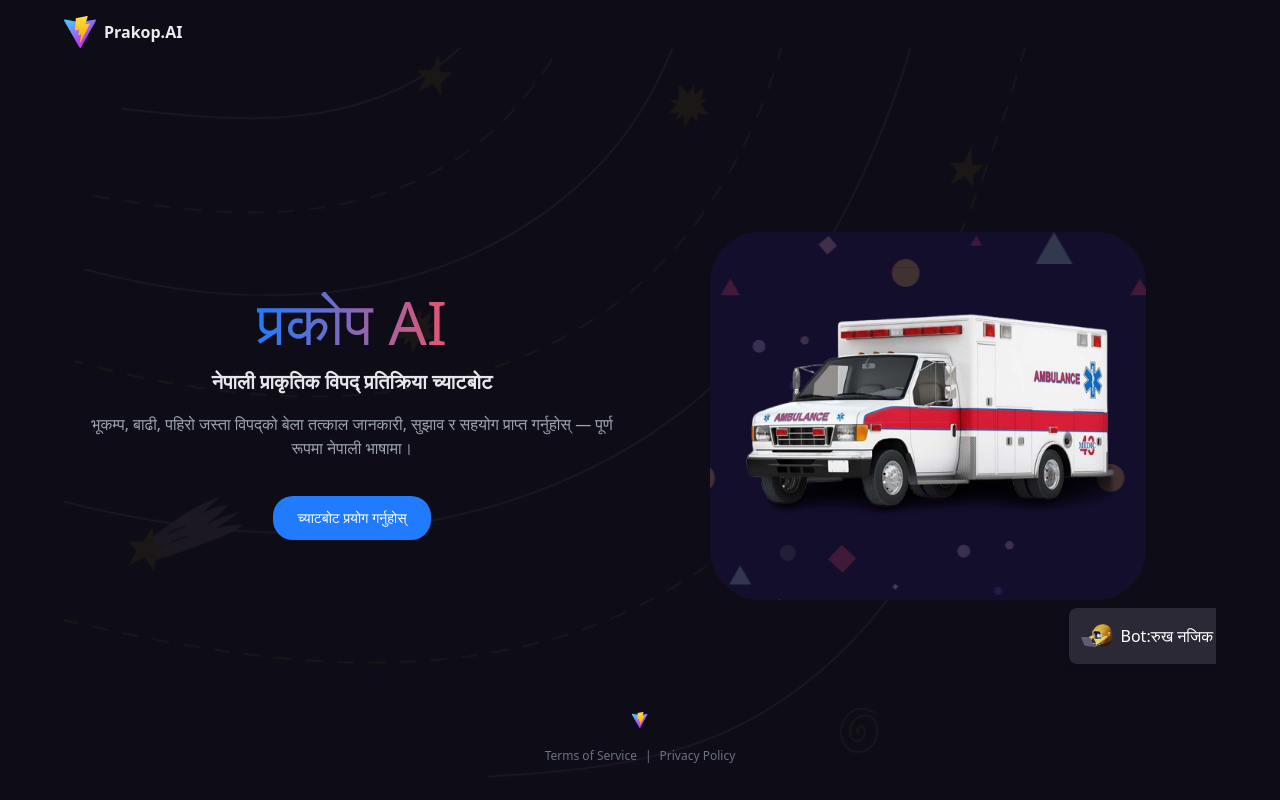
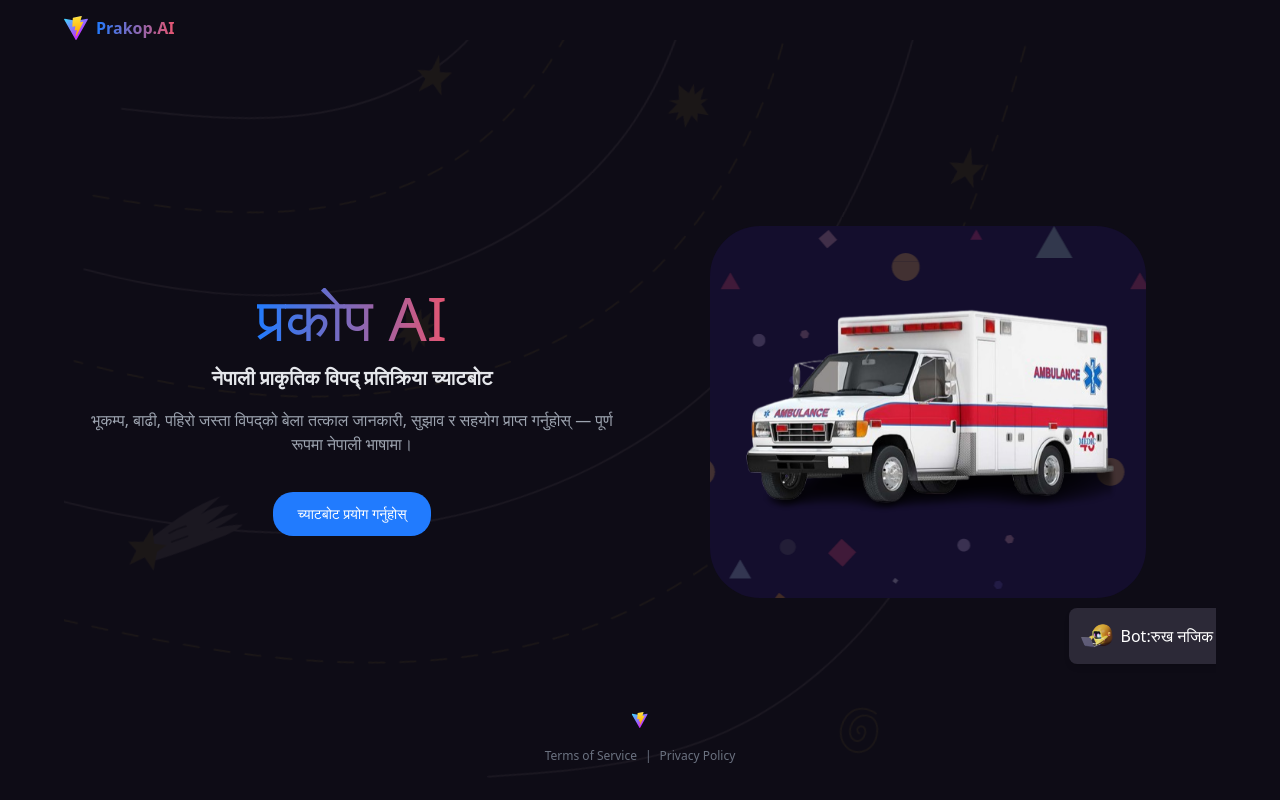
Before and after one commit to Gcvishwas/Nepali-Chatbot, a React (Vite) app in the folder frontend/: page / in a window 1280 px wide. Built offline with nearby package versions, Linux system fonts and the light colour scheme; no server answers.

Commit message:
Basic change in design

```diff
--- a/frontend/src/layouts/RootLayout/RootLayout.jsx
+++ b/frontend/src/layouts/RootLayout/RootLayout.jsx
@@ -12,9 +12,9 @@ const RootLayout = () => {
     <div className="px-16 py-4 h-screen flex flex-col">
       <header className="flex items-center justify-between">
         <Link to="/" className="flex items-center font-bold gap-2">
-        <img src="/vite.svg" alt="" className="w-8 h-8
+        <img src="/vite.svg" alt="" className="w-6 h-6
 " />
-              <span>Prakop.AI</span>
+              <span className="font-bold bg-gradient-to-r from-[#217bfe] to-[#e55571] bg-clip-text text-transparent">Prakop.AI</span>
         </Link>
         <div className="user">
               <SignedIn>
```
